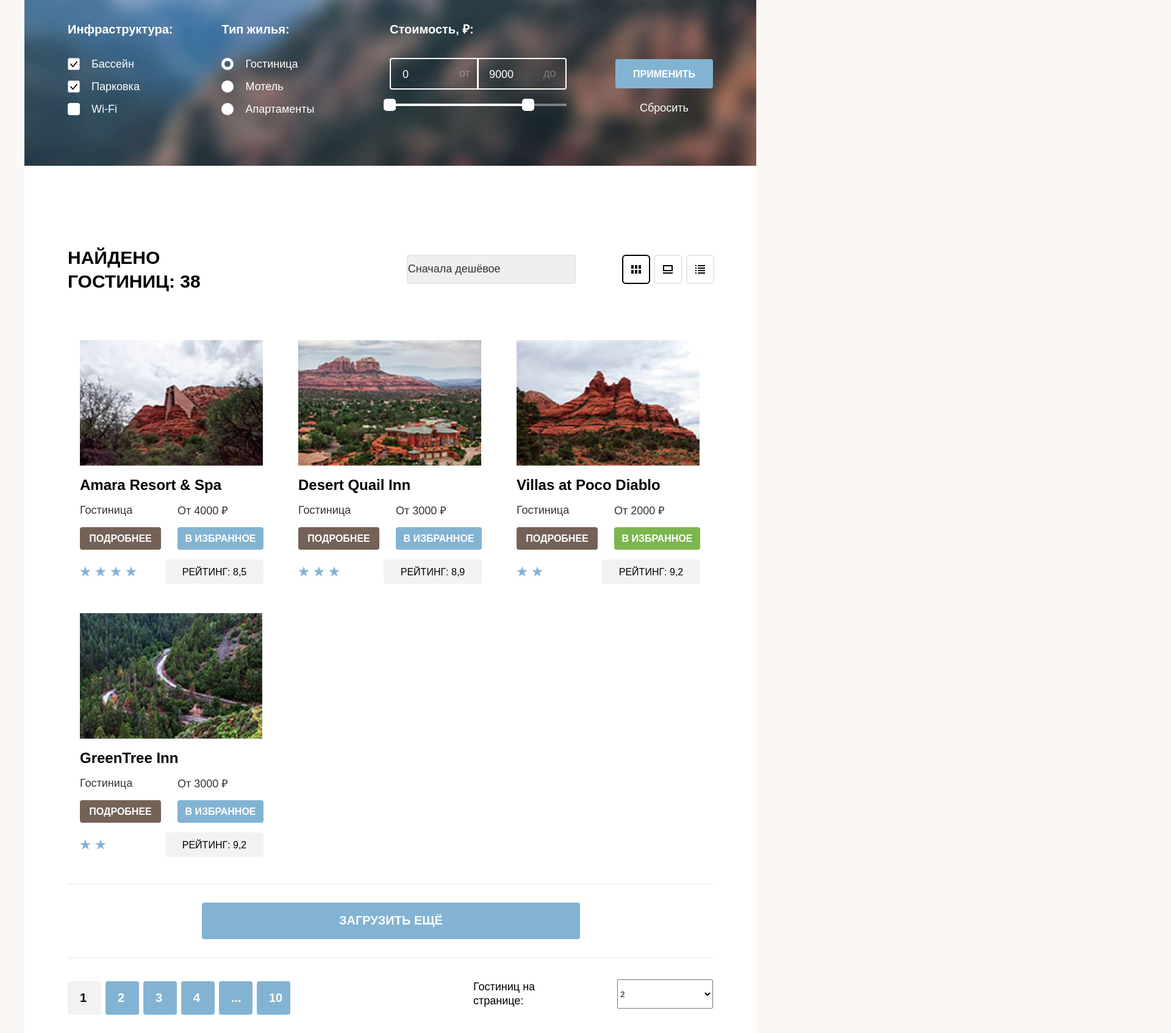
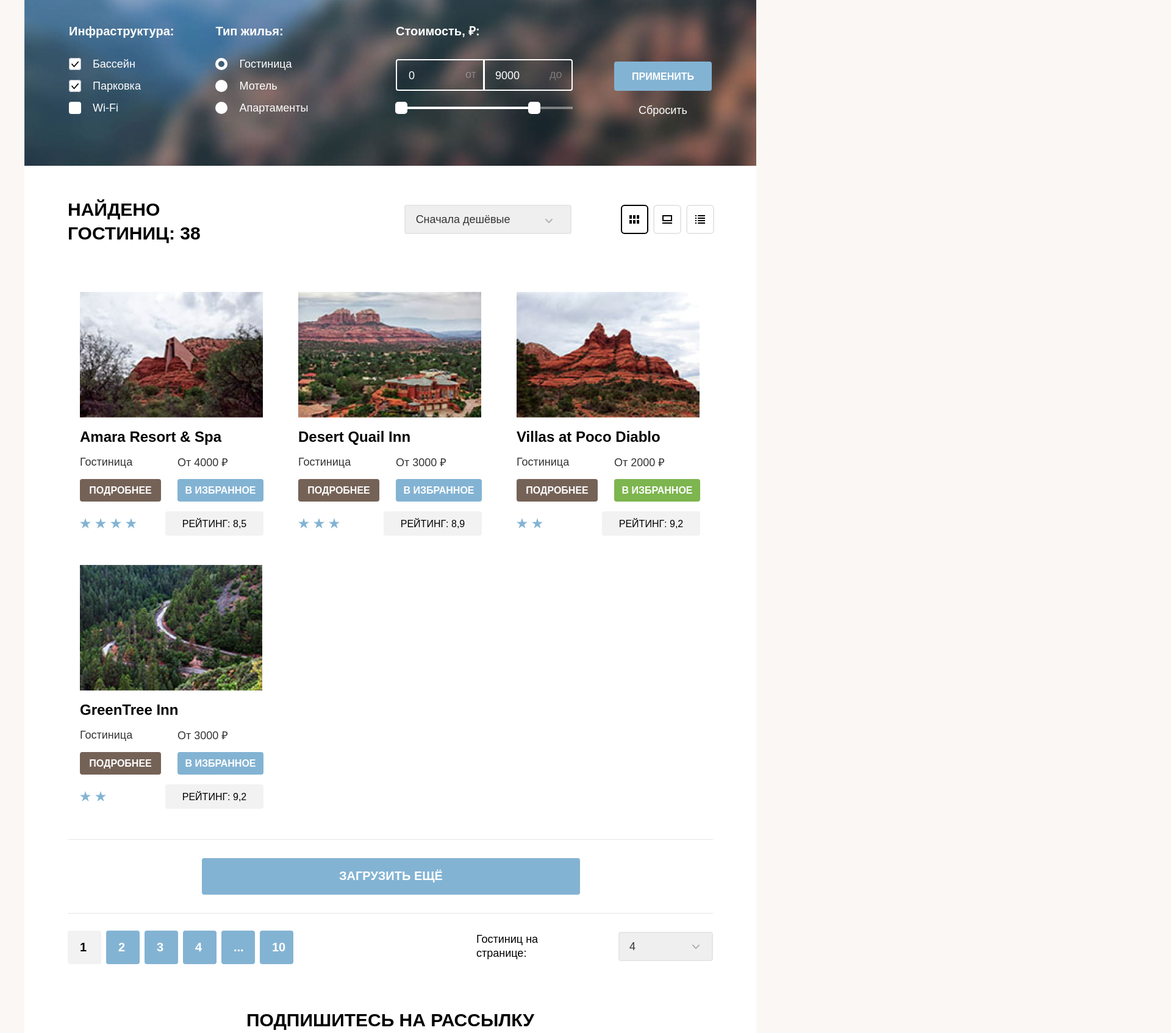
Before and after one commit to htmlacademy-htmlcss/1401441-sedona-33, a plain HTML site: page catalog.html in a window 1280 px wide. Shown: the part 200-1895 px from the top of the page at 61% size, 1920 px wide, since content can reach past the window. Drawn offline with Linux system fonts and the light colour scheme; a web font is replaced by a local one.

Commit message:
Добавляет корректировки по макету

```diff
--- a/catalog.html
+++ b/catalog.html
@@ -173,11 +173,21 @@
       <div class="catalog-hotel">
         <div class="hotels-sorting">
           <h2 class="inner-header-title">Найдено гостиниц:<span>&nbsp;38</span></h2>
-          <select class="select-control" aria-label="Сортировка">
-            <option value="cheap select">Сначала дешёвое</option>
-            <option value="popular">Сначала популярные</option>
-            <option value="expensive">Сначала дорогое</option>
-          </select>
+            <select class="select-control" aria-label="Сортировка">
+              <option value="cheap-select">Сначала дешёвые</option>
+              <option value="popular">Сначала популярные</option>
+              <option value="expensive">Сначала дорогое</option>
+            </select>
+            <svg class="select-control-navigation" width="12" height="7" viewBox="0 0 12 7" fill="none" xmlns="http://www.w3.org/2000/svg">
+              <g opacity="0.3" clip-path="url(#clip0_73_520)">
+              <path d="M6.6 6.69998L11.7 1.39998C12 1.09998 12 0.499976 11.7 0.199976C11.4 -0.100024 10.8 -0.100024 10.5 0.199976L6 4.89998L1.5 0.199976C1.2 -0.100024 0.6 -0.100024 0.3 0.199976C0.1 0.299976 0 0.599976 0 0.799976C0 0.999976 0.1 1.19998 0.3 1.39998L5.4 6.69998C5.7 7.09998 6.3 7.09998 6.6 6.69998Z" fill="black"/>
+              </g>
+              <defs>
+              <clipPath id="clip0_73_520">
+              <rect width="12" height="7" fill="white"/>
+              </clipPath>
+              </defs>
+            </svg>
           <a href="#" class="card-grid-toggle-current">
             <span class="visually-hidden">Показать карточки</span>
             <svg width="16" height="14" viewBox="0 0 16 14" fill="none" xmlns="http://www.w3.org/2000/svg">
@@ -338,10 +348,20 @@
           </ul>
           <span class="select-control-description">Гостиниц на странице:</span>
           <select class="select-control-choose" aria-label="Сортировка">
-            <option>2</option>
             <option>4</option>
             <option>6</option>
+            <option>8</option>
           </select>
+          <svg class="select-control-choose-navigation" width="12" height="7" viewBox="0 0 12 7" fill="none" xmlns="http://www.w3.org/2000/svg">
+            <g opacity="0.3" clip-path="url(#clip0_73_520)">
+            <path d="M6.6 6.69998L11.7 1.39998C12 1.09998 12 0.499976 11.7 0.199976C11.4 -0.100024 10.8 -0.100024 10.5 0.199976L6 4.89998L1.5 0.199976C1.2 -0.100024 0.6 -0.100024 0.3 0.199976C0.1 0.299976 0 0.599976 0 0.799976C0 0.999976 0.1 1.19998 0.3 1.39998L5.4 6.69998C5.7 7.09998 6.3 7.09998 6.6 6.69998Z" fill="black"/>
+            </g>
+            <defs>
+            <clipPath id="clip0_73_520">
+            <rect width="12" height="7" fill="white"/>
+            </clipPath>
+            </defs>
+          </svg>
         </div>
       </div>
     </section>
--- a/styles/styles.css
+++ b/styles/styles.css
@@ -160,7 +160,7 @@ body {
 
 .navigation-link {
   display: block;
-  padding: 22px 17px;
+  padding: 24px 17px 20px 17px;
   line-height: 20px;
   font-weight: 700;
   text-align: center;
@@ -426,6 +426,9 @@ body {
   width: 580px;
   height: 60px;
   border-radius: 10px 0px 0px 10px;
+  font-size: 18px;
+  line-height: 26px;
+  padding-right: 0px;
 }
 
 .field:hover {
@@ -445,7 +448,7 @@ body {
 }
 
 .newsletter-button {
-  padding: 18px 30px;
+  padding: 18px 33px;
   border-radius: 0px 10px 10px 0px;
   border: none;
   cursor: pointer;
@@ -485,7 +488,7 @@ body {
 .footer-contacts {
   height: 100%;
   width: 720px;
-  margin-right: 53px;
+  margin-right: 31px;
   text-align: center;
 }
 
@@ -532,7 +535,7 @@ body {
   text-align: center;
   width: 20px;
   height: 20px;
-  margin-right: 30px;
+  margin-right: 23px;
 }
 
 .footer-social-item svg {
@@ -1077,7 +1080,7 @@ body {
   margin-top: 0;
   margin-bottom: 20px;
   color: #ffffff;
-  padding: 22px 0 0 71px;
+  padding: 25px 0 0 71px;
   font-size: 60px;
   line-height: 78x;
 }
@@ -1088,7 +1091,7 @@ body {
   line-height: 21px;
   padding: 0 71px;
   color: #ffffff;
-  margin: 0 11px 44px 0;
+  margin: 0 11px 45px 0;
 }
 
 .breadcrumbs-item:hover {
@@ -1114,7 +1117,7 @@ body {
 }
 
 .breadcrumbs-indicator {
-  margin: 0 0 0 11px;
+  margin: 0 0 0 9px;
   padding: 0;
 }
 
@@ -1125,7 +1128,7 @@ body {
 
 .catalog-filter {
   margin-top: 0;
-  margin-bottom: 108px;
+  margin-bottom: 25px;
   display: flex;
   width: 1058px;
   padding: 0 71px;
@@ -1137,7 +1140,6 @@ body {
   display: flex;
   justify-content: space-between;
   padding: 0px;
-  margin: 0;
   border: none;
   height: 235px;
 }
@@ -1145,7 +1147,6 @@ body {
 /* Title */
 .catalog-filter-title {
   font-size: 20px;
-  line-height: 26px;
   font-weight: 700;
   color: #ffffff;
   padding: 0px;
@@ -1153,18 +1154,17 @@ body {
 
 .catalog-filter-group {
   border: none;
-  padding-right: 80px;
+  padding-right: 68px;
 }
 
 .catalog-filter-list {
   padding: 0;
   list-style-type: none;
-  margin-bottom: 13px;
-  margin-top: 32px;
+  margin-top: 30px;
 }
 
 .catalog-filter-item:not(:last-child) {
-  margin-bottom: 13px;
+  margin-bottom: 12px;
 }
 
 .catalog-filter-label {
@@ -1353,7 +1353,7 @@ body {
 
 .toggle-min {
   top: -8px;
-  left: -10px;
+  left: -1px;
 }
 
 .toggle-max {
@@ -1390,6 +1390,7 @@ body {
 
 .range-wrapper-inputs {
   padding-top: 34px;
+  padding-bottom: 3px;
 }
 
 .range-input-before::-webkit-outer-spin-button,
@@ -1530,7 +1531,6 @@ body {
 
 .select-control {
   display: flex;
-  margin-right: 68px;
   width: 287px;
   font: inherit;
   font-size: 18px;
@@ -1538,17 +1538,19 @@ body {
   font-weight: 400;
   color: #333333;
   height: 48px;
-  margin-left: 192px;
   border-radius: 4px;
   border: 2px solid #e6e6e6;
-  background-image: url("project\images\catalog\dropdown_2.svg");
   background-position: right 16px center;
   background-repeat: no-repeat;
   appearance: none;
-}
-
-.select {
-  margin-right: 17px;
+  padding-left: 17px;
+  position: relative;
+  margin: 0 73px 5px 193px;
+}
+
+.select-control-navigation {
+  position: absolute;
+  width: 1578px;
 }
 
 .select-control:hover {
@@ -1569,6 +1571,35 @@ body {
 }
 
 .card-grid-toggle {
+  display: flex;
+  align-items: center;
+  justify-content: center;
+  margin-left: 12px;
+  width: 44px;
+  height: 44px;
+  background-color: #ffffff;
+  outline: 2px solid #e6e6e6;
+  border-radius: 4px;
+  margin-bottom: 5px;
+}
+
+.card-grid-toggle:hover {
+  outline: 2px solid #83b3d3;
+  border-radius: 4px;
+  cursor: pointer;
+}
+
+.card-grid-toggle:focus {
+  outline: 2px solid #83b3d3;
+  border-radius: 4px;
+}
+
+.card-grid-toggle:active {
+  outline: 2px solid #000000;
+  border-radius: 4px;
+}
+
+.card-grid-toggle-current {
   display: flex;
   align-items: center;
   justify-content: center;
@@ -1576,36 +1607,9 @@ body {
   width: 44px;
   height: 44px;
   background-color: #ffffff;
-  outline: 2px solid #e6e6e6;
-  border-radius: 4px;
-}
-
-.card-grid-toggle:hover {
-  outline: 2px solid #83b3d3;
-  border-radius: 4px;
-  cursor: pointer;
-}
-
-.card-grid-toggle:focus {
-  outline: 2px solid #83b3d3;
-  border-radius: 4px;
-}
-
-.card-grid-toggle:active {
-  outline: 2px solid #000000;
-  border-radius: 4px;
-}
-
-.card-grid-toggle-current {
-  display: flex;
-  align-items: center;
-  justify-content: center;
-  margin-left: 10px;
-  width: 44px;
-  height: 44px;
-  background-color: #ffffff;
   outline: 2px solid #000;
   border-radius: 4px;
+  margin-bottom: 5px;
 }
 
 .card-grid-toggle svg {
@@ -1655,7 +1659,7 @@ body {
   grid-template-columns: repeat(3, 340px);
   list-style-type: none;
   margin: 0;
-  margin-bottom: 34px;
+  margin-bottom: 40px;
   padding: 0;
   gap: 18px;
 }
@@ -1879,14 +1883,14 @@ body {
 
 .pagination-numbering {
   display: flex;
-  margin-top: 30px;
+  margin-top: 20px;
   padding: 0;
   list-style-type: none;
   background-color: #ffffff;
 }
 
 .pagination-item:not(:last-child) {
-  margin-right: 7px;
+  margin-right: 8px;
 }
 
 .pagination-link {
@@ -1938,6 +1942,20 @@ body {
   width: 160px;
   height: 48px;
   margin-left: 51px;
+  padding-left: 16px;
+  border: 2px solid #e6e6e6;
+  border-radius: 4px;
+  font-size: 18px;
+  line-height: 23px;
+  font-weight: 400;
+  color: #333333;
+  position: relative;
+  appearance: none;
+}
+
+.select-control-choose-navigation {
+  width: 2060px;
+  position: absolute;
 }
 
 .newsletter-catalog {
@@ -1961,5 +1979,5 @@ body {
 }
 
 .newsletter-form {
-  margin-bottom: 89px;
-}
+  margin-bottom: 138px;
+}
```
